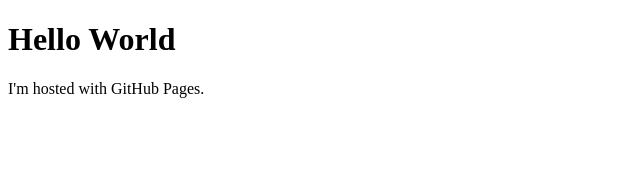
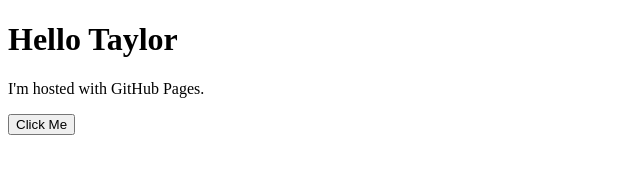
Before and after one commit to Taylor-Lorraine/Taylor-Lorraine.github.io, a plain HTML site: page index.html in a window 1280 px wide. Shown: the whole page, without its empty margins (0-640 px from the left). Drawn offline with Linux system fonts and the light colour scheme.

Commit message:
Added new button

```diff
--- a/index.html
+++ b/index.html
@@ -1,7 +1,8 @@
 <!DOCTYPE html>
 <html>
 <body>
-<h1>Hello World</h1>
+<h1>Hello Taylor</h1>
 <p>I'm hosted with GitHub Pages.</p>
+<button>Click Me</button>
 </body>
 </html>
```
